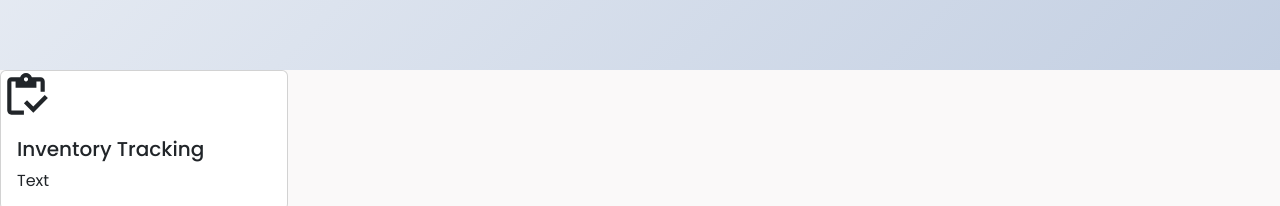
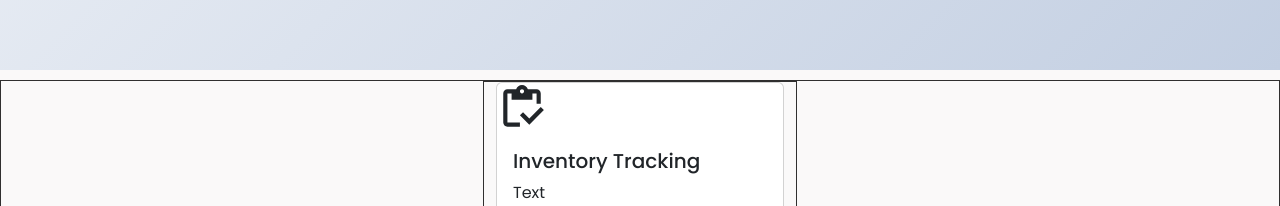
Before and after one commit to MarkRyuo/SalesInventoryManagementSystem_SIMS, a React (Vite) app in the folder client/: page / in a window 1280 px wide. Shown: the part 746-952 px from the top of the page. Built offline with nearby package versions, Linux system fonts and the light colour scheme.

Commit message:
Subject: Update

```diff
--- a/client/src/components/NavBar/NavBars.jsx
+++ b/client/src/components/NavBar/NavBars.jsx
@@ -2,7 +2,7 @@ import { Container, Nav, Navbar, NavDropdown } from "react-bootstrap"
 
 function NavBars() {
     return (
-        <Navbar expand="lg" className="bg-body-tertiary" style={{ height: 'auto', padding: 16, position: "sticky", top: 0, boxShadow: '2px 2px 4px rgb(168, 200, 255, 20%)'}}>
+        <Navbar expand="lg" className="bg-body-tertiary" style={{ height: 'auto', padding: 16, position: "sticky", top: 0, boxShadow: '2px 2px 4px rgb(168, 200, 255, 20%)', zIndex: 1000}}>
                 <Container>
                     <Navbar.Brand href="#home">REYES ELECTRONICS</Navbar.Brand>
                     <Navbar.Toggle aria-controls="basic-navbar-nav" />
--- a/client/src/pages/LandingPage/LandingPage.jsx
+++ b/client/src/pages/LandingPage/LandingPage.jsx
@@ -31,9 +31,9 @@ function LandingPage() {
                         </div>
                     </div>
 
-                    <div className={LandingPage.featureContainer}>
-                        <Row className={LandingPage.rowFeature}>
-                            <Col>
+                    <div className={LandingPagecss.featureContainer}>
+                        <Row className={LandingPagecss.rowFeature}>
+                            <Col lg={4}>
                                 <LandingPageCard card={card.filter(cards => cards.cardId === 1)} />
                             </Col>
                         </Row>
--- a/client/src/pages/LandingPage/LandingPage.module.scss
+++ b/client/src/pages/LandingPage/LandingPage.module.scss
@@ -59,10 +59,11 @@
 
 
 .featureContainer {
-    width: 100vw;
-    height: 50vh;
+    height: 95vh;
     border: 1px solid;
-
+    margin-top: 10px;
+    display: flex;
+    justify-content: center;
     .rowFeature {
         border: 1px solid;
     }
```
